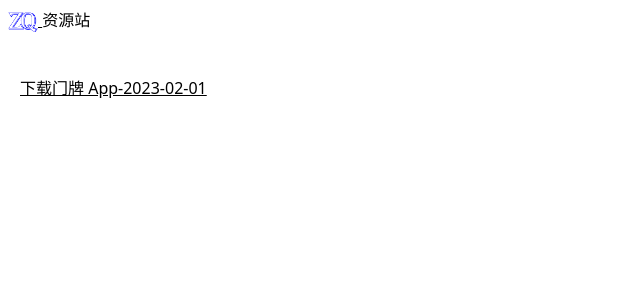
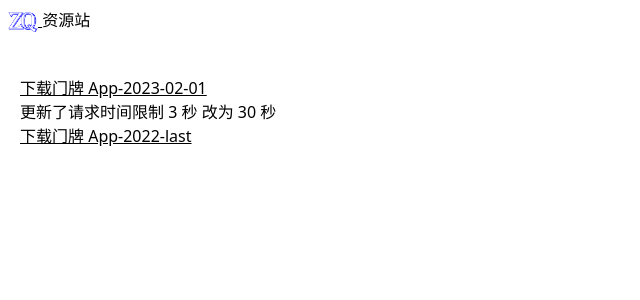
Before and after one commit to oft/oft.github.io, a Jekyll site: the page built from _posts/2023-02-01-apk.md, in a window 1280 px wide. Shown: the top 300 px of the page, without its empty margins (0-640 px from the left). Built offline with Jekyll 4.4.1, drawn with Linux system fonts in a browser that asks for light colours; nearby versions of some CDN libraries; our own code applies the rules of GitHub Pages for plain Markdown files.

Commit message:
Update 2023-02-01-apk.md

```diff
--- a/_posts/2023-02-01-apk.md
+++ b/_posts/2023-02-01-apk.md
@@ -1 +1,6 @@
-[下载门牌 App-2023-02-01](https://vkceyugu.cdn.bspapp.com/VKCEYUGU-1227af61-0acf-4bb5-901d-e9e4a012a543/8374d523-2ff1-4a3c-a936-0d7f9dd66982.apk)
+[下载门牌 App-2023-02-01](https://ide.dcloud.net.cn/build/download/fd0f0740-a209-11ed-9d83-8daa7650d587)
+
+* 更新了请求时间限制 3 秒 改为 30 秒
+
+
+[下载门牌 App-2022-last](https://vkceyugu.cdn.bspapp.com/VKCEYUGU-1227af61-0acf-4bb5-901d-e9e4a012a543/8374d523-2ff1-4a3c-a936-0d7f9dd66982.apk)
```
